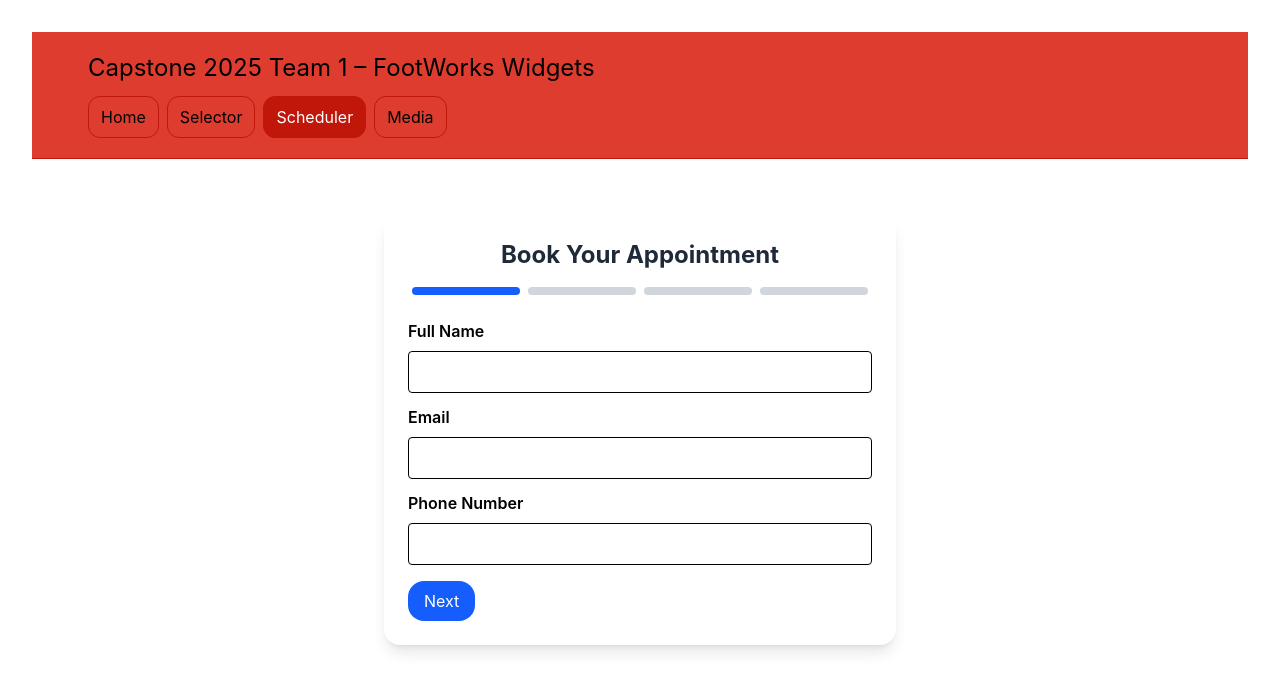
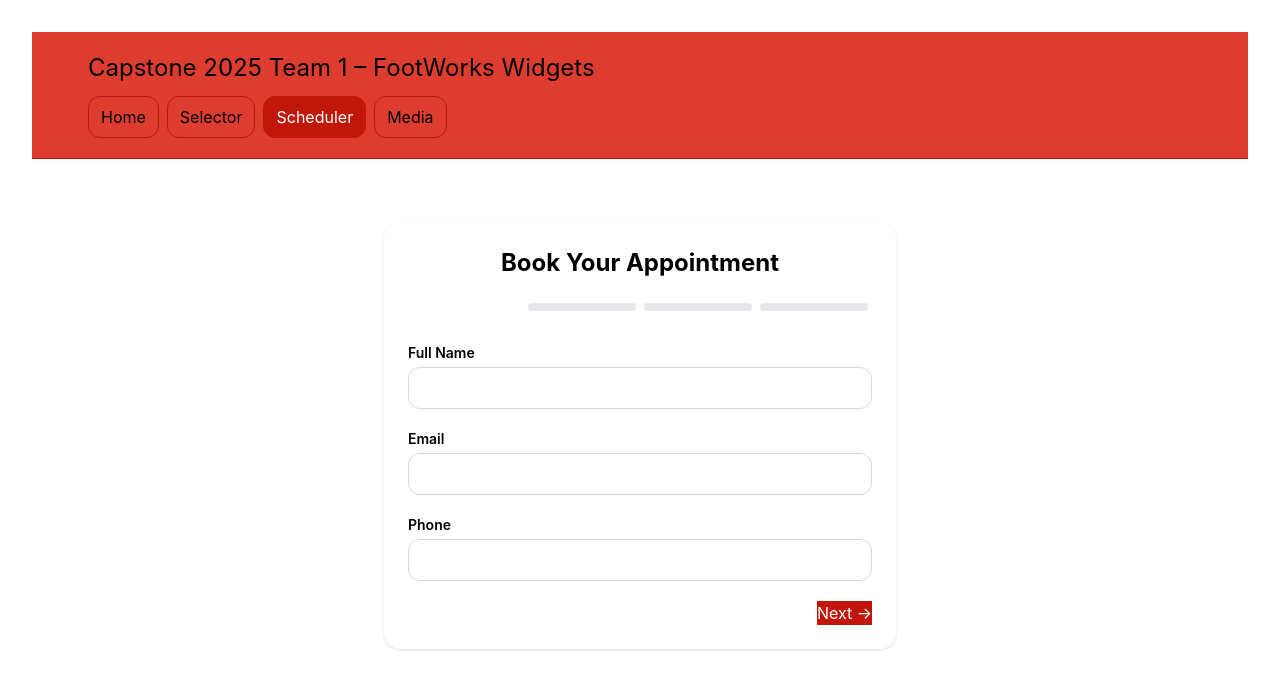
Before and after one commit to Cbland54/Capstone-2025-Team-1, a React (Vite) app: page /scheduler in a window 1280 px wide. Shown: the top 690 px of the page. Built offline with nearby package versions, Linux system fonts and the light colour scheme.

Commit message:
Update Scheduler.jsx

```diff
--- a/src/components/Scheduler.jsx
+++ b/src/components/Scheduler.jsx
@@ -1,5 +1,7 @@
 import React, { useState, useEffect } from "react";
 import { supabase } from "./supabaseClient";
+import Calendar from "react-calendar";
+import "react-calendar/dist/Calendar.css";
 
 export default function SmartScheduler() {
   const [step, setStep] = useState(1);
@@ -23,34 +25,38 @@ export default function SmartScheduler() {
     "Injury Prevention Advice",
   ];
 
-  // Fetch associates from Supabase on load
   useEffect(() => {
     const fetchAssociates = async () => {
       const { data, error } = await supabase
         .from("associates")
         .select("*")
         .eq("available", true);
-
       if (!error && data) setAssociates(data);
     };
     fetchAssociates();
   }, []);
 
-  const handleChange = (e) => {
+  const handleChange = (e) =>
     setForm({ ...form, [e.target.name]: e.target.value });
-  };
 
   const toggleService = (service) => {
-    setForm((prev) => {
-      const selected = prev.services.includes(service)
+    setForm((prev) => ({
+      ...prev,
+      services: prev.services.includes(service)
         ? prev.services.filter((s) => s !== service)
-        : [...prev.services, service];
-      return { ...prev, services: selected };
-    });
+        : [...prev.services, service],
+    }));
   };
 
   const handleSubmit = async () => {
-    if (!form.name || !form.email || !form.phone || !form.date || !form.time || !form.associate) {
+    if (
+      !form.name ||
+      !form.email ||
+      !form.phone ||
+      !form.date ||
+      !form.time ||
+      !form.associate
+    ) {
       setStatus({ message: "Please fill out all required fields.", type: "error" });
       return;
     }
@@ -69,7 +75,6 @@ export default function SmartScheduler() {
       ]);
 
       if (error) throw error;
-
       setStatus({ message: "Appointment booked successfully!", type: "success" });
       setStep(5);
     } catch (error) {
@@ -80,19 +85,24 @@ export default function SmartScheduler() {
   const nextStep = () => setStep((s) => s + 1);
   const prevStep = () => setStep((s) => s - 1);
 
+  // Available times for the time grid
+  const availableTimes = [
+    "9:00 AM", "10:00 AM", "11:00 AM",
+    "12:00 PM", "1:00 PM", "2:00 PM",
+    "3:00 PM", "4:00 PM", "5:00 PM"
+  ];
+
   return (
-    <div className="max-w-lg mx-auto bg-white shadow-lg rounded-2xl p-6 mt-8">
-      <h2 className="text-2xl font-bold text-center mb-4 text-gray-800">
-        Book Your Appointment
-      </h2>
+    <div className="max-w-lg mx-auto bg-white rounded-2xl shadow p-6 mt-10">
+      <h2 className="text-center text-2xl font-bold mb-6">Book Your Appointment</h2>
 
-      {/* Step indicators */}
-      <div className="flex justify-between mb-6">
+      {/* Progress Bar */}
+      <div className="flex justify-between mb-8">
         {[1, 2, 3, 4].map((s) => (
           <div
             key={s}
             className={`flex-1 h-2 mx-1 rounded-full ${
-              step >= s ? "bg-blue-600" : "bg-gray-300"
+              step >= s ? "bg-primary" : "bg-gray-200"
             }`}
           ></div>
         ))}
@@ -100,50 +110,55 @@ export default function SmartScheduler() {
 
       {/* Step 1: Contact Info */}
       {step === 1 && (
+        <div className="space-y-5">
           <div>
-          <label className="block mb-2 font-semibold">Full Name</label>
+            <label className="block font-semibold text-sm mb-1">Full Name</label>
             <input
               type="text"
               name="name"
               value={form.name}
               onChange={handleChange}
-            className="w-full p-2 border rounded mb-3"
+              className="w-full border border-gray-300 rounded-md p-2 focus:ring-2 focus:ring-primary focus:outline-none"
               required
             />
-          <label className="block mb-2 font-semibold">Email</label>
+          </div>
+          <div>
+            <label className="block font-semibold text-sm mb-1">Email</label>
             <input
               type="email"
               name="email"
               value={form.email}
               onChange={handleChange}
-            className="w-full p-2 border rounded mb-3"
+              className="w-full border border-gray-300 rounded-md p-2 focus:ring-2 focus:ring-primary focus:outline-none"
               required
             />
-          <label className="block mb-2 font-semibold">Phone Number</label>
+          </div>
+          <div>
+            <label className="block font-semibold text-sm mb-1">Phone</label>
             <input
               type="tel"
               name="phone"
               value={form.phone}
               onChange={handleChange}
-            className="w-full p-2 border rounded mb-4"
+              className="w-full border border-gray-300 rounded-md p-2 focus:ring-2 focus:ring-primary focus:outline-none"
               required
             />
-          <button
-            onClick={nextStep}
-            className="bg-blue-600 hover:bg-blue-700 text-white py-2 px-4 rounded-lg"
-          >
-            Next
+          </div>
+          <div className="flex justify-end">
+            <button onClick={nextStep} className="btn-primary">
+              Next →
             </button>
+          </div>
         </div>
       )}
 
-      {/* Step 2: Select Services */}
+      {/* Step 2: Services */}
       {step === 2 && (
-        <div>
-          <h3 className="font-semibold mb-2">Select Desired Services</h3>
-          <div className="flex flex-col gap-2 mb-4">
+        <div className="space-y-4">
+          <h3 className="font-semibold text-lg">Select Services</h3>
+          <div className="flex flex-col gap-2">
             {servicesList.map((service) => (
-              <label key={service} className="flex items-center space-x-2">
+              <label key={service} className="flex items-center gap-2">
                 <input
                   type="checkbox"
                   checked={form.services.includes(service)}
@@ -153,51 +168,62 @@ export default function SmartScheduler() {
               </label>
             ))}
           </div>
-          <div className="flex justify-between">
-            <button
-              onClick={prevStep}
-              className="bg-gray-300 hover:bg-gray-400 text-gray-800 py-2 px-4 rounded-lg"
-            >
-              Back
+          <div className="flex justify-between mt-6">
+            <button onClick={prevStep} className="btn-secondary">
+              ← Back
             </button>
-            <button
-              onClick={nextStep}
-              className="bg-blue-600 hover:bg-blue-700 text-white py-2 px-4 rounded-lg"
-            >
-              Next
+            <button onClick={nextStep} className="btn-primary">
+              Next →
             </button>
           </div>
         </div>
       )}
 
-      {/* Step 3: Select Date, Time, and Associate */}
+      {/* Step 3: Visual Calendar and Time Grid */}
       {step === 3 && (
+        <div className="space-y-5">
+          <div className="flex flex-col md:flex-row gap-6">
+            {/* Calendar */}
+            <div className="bg-white rounded-2xl shadow-md p-4 w-full md:w-1/2">
+              <h3 className="font-semibold text-lg mb-2">Select a Date</h3>
+              <Calendar
+                onChange={(date) => setForm({ ...form, date: date.toISOString().split("T")[0] })}
+                value={form.date ? new Date(form.date) : new Date()}
+                minDate={new Date()}
+              />
+            </div>
+
+            {/* Time Slots */}
+            <div className="bg-white rounded-2xl shadow-md p-4 w-full md:w-1/2">
+              <h3 className="font-semibold text-lg mb-2">
+                Select a Time {form.date ? `on ${new Date(form.date).toDateString()}` : ""}
+              </h3>
+              <div className="grid grid-cols-2 sm:grid-cols-3 gap-3">
+                {availableTimes.map((time) => (
+                  <button
+                    key={time}
+                    onClick={() => setForm({ ...form, time })}
+                    className={`p-2 rounded-lg border transition-all duration-150 ${
+                      form.time === time
+                        ? "bg-blue-500 text-white border-blue-600"
+                        : "bg-gray-100 hover:bg-gray-200 border-gray-300"
+                    }`}
+                  >
+                    {time}
+                  </button>
+                ))}
+              </div>
+            </div>
+          </div>
+
+          {/* Associate Selection */}
           <div>
-          <label className="block mb-2 font-semibold">Preferred Date</label>
-          <input
-            type="date"
-            name="date"
-            value={form.date}
-            onChange={handleChange}
-            className="w-full p-2 border rounded mb-3"
-            required
-          />
-          <label className="block mb-2 font-semibold">Preferred Time</label>
-          <input
-            type="time"
-            name="time"
-            value={form.time}
-            onChange={handleChange}
-            className="w-full p-2 border rounded mb-3"
-            required
-          />
-
-          <label className="block mb-2 font-semibold">Select Associate</label>
+            <label className="block font-semibold text-sm mb-1">Select Associate</label>
             <select
               name="associate"
               value={form.associate}
               onChange={handleChange}
-            className="w-full p-2 border rounded mb-4"
+              className="w-full border border-gray-300 rounded-md p-2 focus:ring-2 focus:ring-primary focus:outline-none"
               required
             >
               <option value="">-- Choose an associate --</option>
@@ -207,19 +233,15 @@ export default function SmartScheduler() {
                 </option>
               ))}
             </select>
+          </div>
 
-          <div className="flex justify-between">
-            <button
-              onClick={prevStep}
-              className="bg-gray-300 hover:bg-gray-400 text-gray-800 py-2 px-4 rounded-lg"
-            >
-              Back
+          {/* Navigation Buttons */}
+          <div className="flex justify-between mt-6">
+            <button onClick={prevStep} className="btn-secondary">
+              ← Back
             </button>
-            <button
-              onClick={nextStep}
-              className="bg-blue-600 hover:bg-blue-700 text-white py-2 px-4 rounded-lg"
-            >
-              Next
+            <button onClick={nextStep} className="btn-primary">
+              Next →
             </button>
           </div>
         </div>
@@ -227,29 +249,22 @@ export default function SmartScheduler() {
 
       {/* Step 4: Review & Submit */}
       {step === 4 && (
-        <div>
-          <h3 className="font-semibold mb-3">Review Your Appointment</h3>
-          <ul className="mb-4 text-gray-700">
+        <div className="space-y-4">
+          <h3 className="text-lg font-semibold">Review Appointment</h3>
+          <ul className="text-gray-700 space-y-1">
             <li><strong>Name:</strong> {form.name}</li>
             <li><strong>Email:</strong> {form.email}</li>
             <li><strong>Phone:</strong> {form.phone}</li>
-            <li><strong>Services:</strong> {form.services.join(", ") || "None selected"}</li>
+            <li><strong>Services:</strong> {form.services.join(", ")}</li>
             <li><strong>Date:</strong> {form.date}</li>
             <li><strong>Time:</strong> {form.time}</li>
             <li><strong>Associate:</strong> {form.associate}</li>
           </ul>
-
-          <div className="flex justify-between">
-            <button
-              onClick={prevStep}
-              className="bg-gray-300 hover:bg-gray-400 text-gray-800 py-2 px-4 rounded-lg"
-            >
-              Back
+          <div className="flex justify-between mt-6">
+            <button onClick={prevStep} className="btn-secondary">
+              ← Back
             </button>
-            <button
-              onClick={handleSubmit}
-              className="bg-green-600 hover:bg-green-700 text-white py-2 px-4 rounded-lg"
-            >
+            <button onClick={handleSubmit} className="btn-success">
               Confirm & Submit
             </button>
           </div>
@@ -259,12 +274,10 @@ export default function SmartScheduler() {
       {/* Step 5: Confirmation */}
       {step === 5 && (
         <div className="text-center">
-          <h3 className="text-xl font-semibold text-green-600 mb-3">
+          <h3 className="text-xl font-semibold text-green-600 mb-2">
             Appointment Confirmed!
           </h3>
-          <p className="text-gray-700">
-            Thank you, {form.name}. Your appointment has been booked with {form.associate}.
-          </p>
+          <p>Your appointment with {form.associate} has been booked.</p>
         </div>
       )}
 
```
Lines whose indentation alone changed are shown as unchanged.
